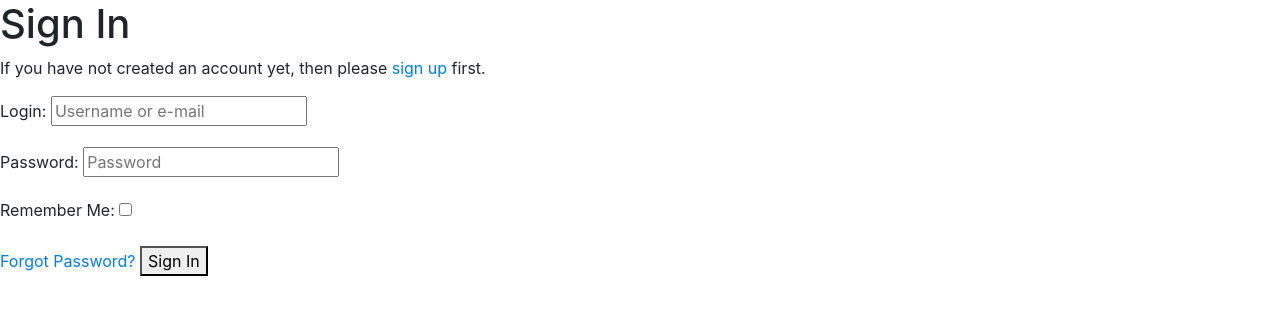
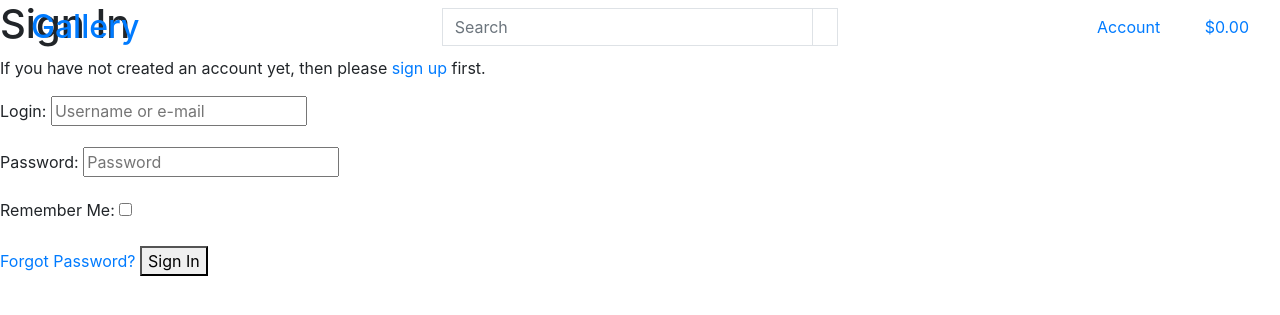
Before and after one commit to emmasarge/gallery, a Django app: page /accounts/login/ in a window 1280 px wide. Shown: the top 315 px of the page. Run offline with Django 3.2, Linux system fonts and the light colour scheme; some libraries are stand-ins or nearby versions.

Commit message:
start navbar

```diff
--- a/home/views.py
+++ b/home/views.py
@@ -2,6 +2,7 @@ from django.shortcuts import render
 
 # Create your views here.
 
+def index(request):
+    """ A view to return the index page """
 
-def index(request):
     return render(request, 'home/index.html')
--- a/templates/base.html
+++ b/templates/base.html
@@ -29,10 +29,70 @@
     {% block extra_js %}
     {% endblock %}
 
-    <title>Gallery {% block extra_title %}{% endblock %}</title>
+    <title>Gallery{% block extra_title %}{% endblock %}</title>
   </head>
   <body>
-    <header class="container-fluid fixed-top"></header>
+    <header class="container-fluid fixed-top">
+        <div class="row">
+            <div class="col-12 col-lg-4 my-auto py-1 py-lg-0 text-center text-lg-left">
+                <a href="{% url 'home' %}" class="nav-link main-logo-link">
+                    <h2 class="logo-font text-black my-0">Gallery</h2>
+                </a>
+            </div>
+            <div class="col-12 col-lg-4 my-auto py-1 py-lg-0">
+                <form method="GET" action="">
+                    <div class="input-group w-100">
+                        <input class="form-control border border-black rounded-0" type="text" name="q" placeholder="Search">
+                        <div class="input-group-append">
+                            <button class="form-control btn btn-black border border-black rounded-0" type="submit">
+                                <span class="icon">
+                                    <i class="fas fa-search"></i>
+                                </span>
+                            </button>
+                        </div>
+                    </div>
+                </form>
+            </div>
+            <div class="col-12 col-lg-4 my-auto py-1 py-lg-0">
+                <ul class="list-inline list-unstyled text-center text-lg-right my-0">
+                    <li class="list-inline-item dropdown">
+                        <a class="text-black nav-link" href="#" id="user-options" data-toggle="dropdown" aria-haspopup="true" aria-expanded="false">
+                            <div class="text-center">
+                                <div><i class="fas fa-user fa-lg"></i></div>
+                                <p class="my-0">Account</p>
+                            </div>
+                        </a>
+                        <div class="dropdown-menu border-0" aria-labelledby="user-options">
+                            {% if request.user.is_authenticated %}
+                                {% if request.user.is_superuser %}
+                                    <a href="" class="dropdown-item">Management</a>
+                                {% endif %}
+                                <a href="" class="dropdown-item">Profile</a>
+                                <a href="{% url 'account_logout' %}" class="dropdown-item">Logout</a>
+                            {% else %}
+                                <a href="{% url 'account_signup' %}" class="dropdown-item">Register</a>
+                                <a href="{% url 'account_login' %}" class="dropdown-item">Login</a>
+                            {% endif %}
+                        </div>
+                    </li>
+                    <li class="list-inline-item">
+                        <a class="{% if grand_total %}text-info font-weight-bold{% else %}text-black{% endif %} nav-link" href="">
+                            <div class="text-center">
+                                <div><i class="fas fa-shopping-bag fa-lg"></i></div>
+                                <p class="my-0">
+                                    {% if grand_total %}
+                                        ${{ grand_total|floatformat:2 }}
+                                    {% else %}
+                                        $0.00
+                                    {% endif %}
+                                </p>
+                            </div>
+                        </a>
+                    </li>
+                </ul>
+            </div>
+        </div>
+    </header>
 
     {% if messages %}
         <div class="message-container"></div>
```
Also changed, not shown: home/templates/home/index.html (+4 -4 lines), home/urls.py (line endings or trailing spaces).
